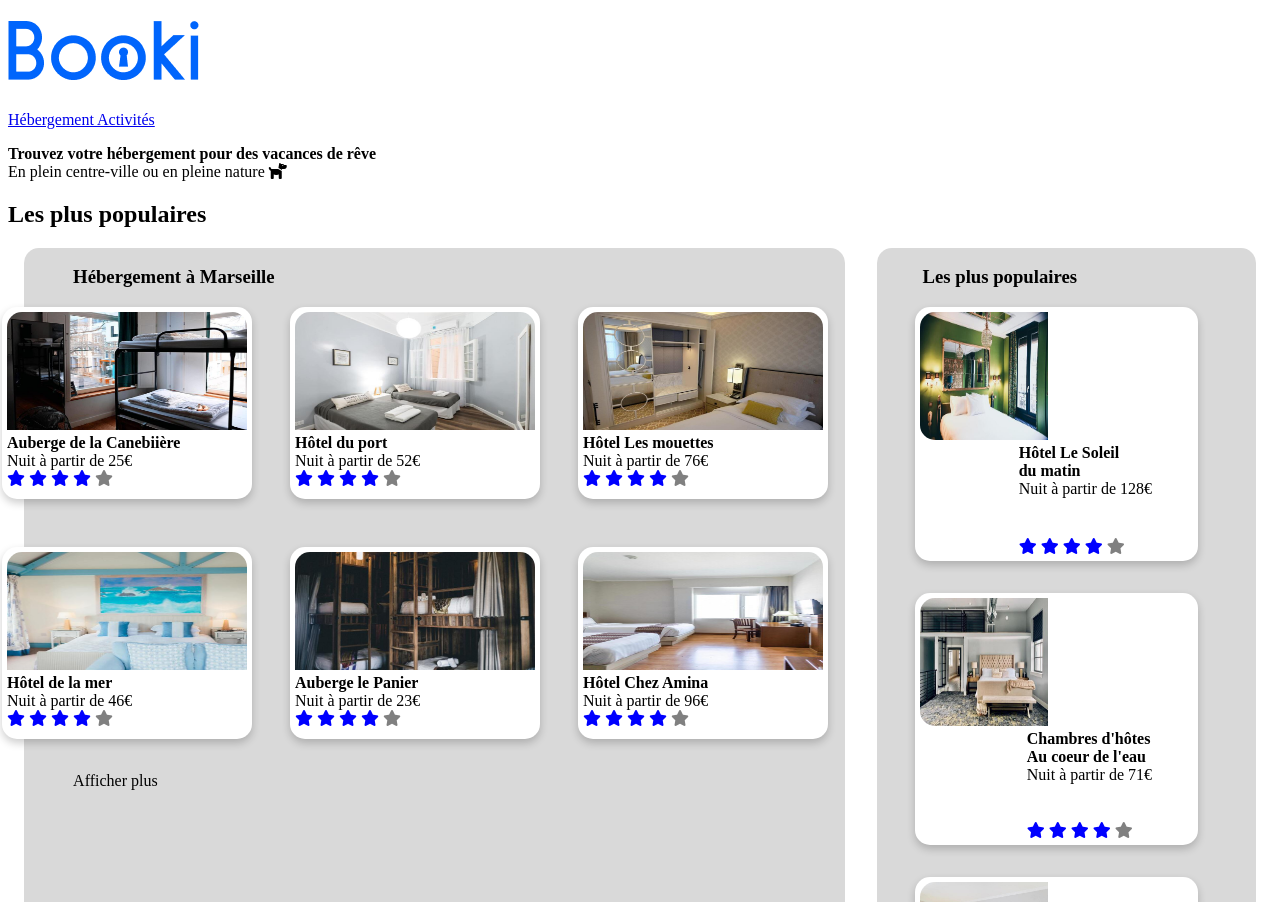
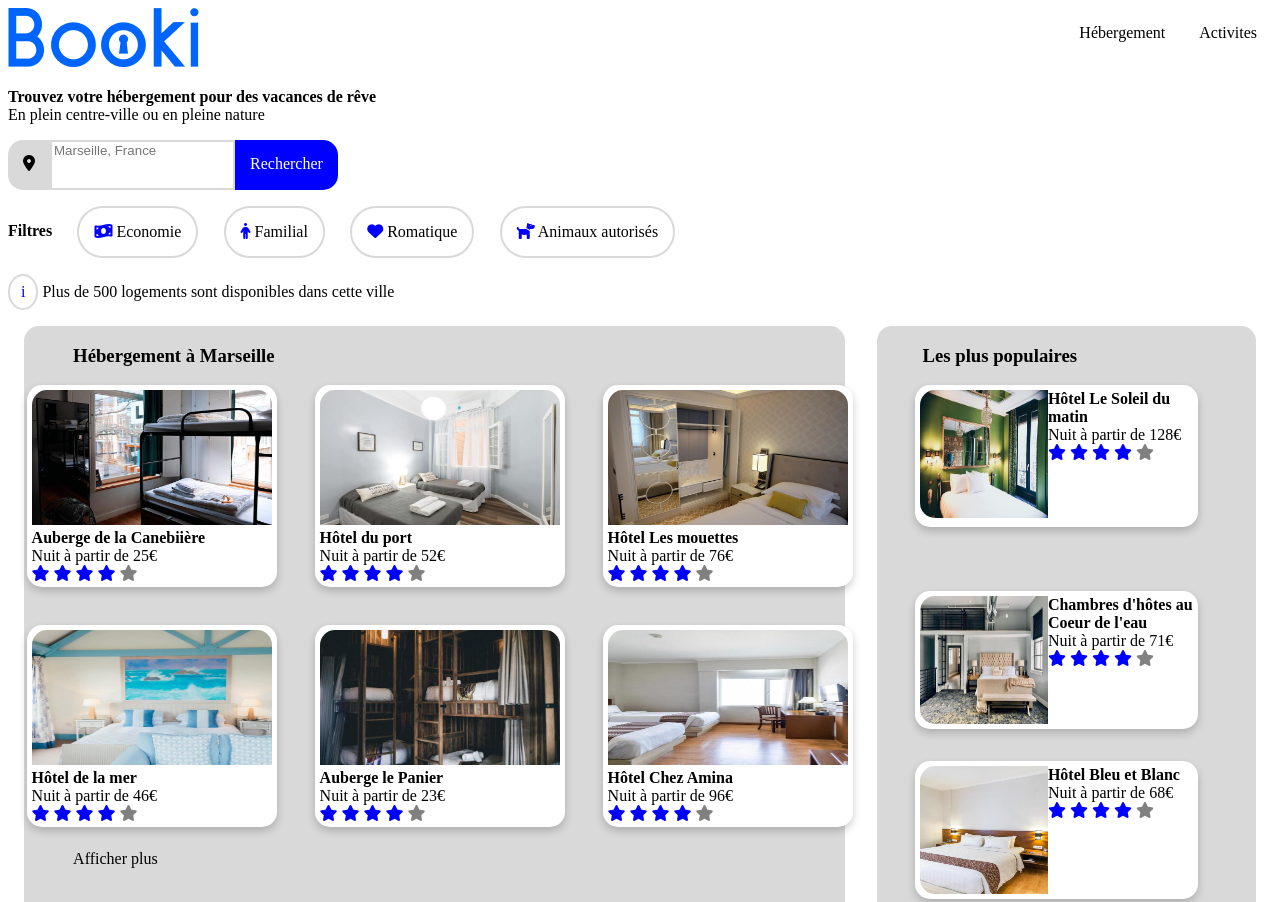
Before and after one commit to Diogo-FS/Projet-2, a plain HTML site: page index.html in a window 1280 px wide. Shown: the top 902 px of the page. Drawn offline with Linux system fonts and the light colour scheme.

Commit message:
réalisation préliminaire entière de la version desktop du site Booki

```diff
--- a/index.html
+++ b/index.html
@@ -12,34 +12,49 @@
     ></script>
   </head>
   <header>
-    <h1 class="hover_violet">
+    <div class="barreAcceuil">
       <a href="index.html"
-        ><img src="Images_Booki/logo/Booki.png" alt="Logo Booki"
-      /></a>
-    </h1>
-    <div class="hover_violet">
-      <a href="#hebergements">Hébergement </a><a href="#activites">Activités</a>
+        ><img src="Images_Booki/logo/Booki.png" alt="Logo Booki"/>
+      </a>
+    <nav>
+      <ul>
+        <li><a href="#hebergement" target="_blank">Hébergement</a></li>
+        <li><a href="#titreActivite" target="_blank">Activites</a></li>
+      </ul>
+    </nav>
+  </div>
+  <div>
+    <p>
+      <strong>Trouvez votre hébergement pour des vacances de rêve</strong>
+      <br/>En plein centre-ville ou en pleine nature
+    </p>
+  </div>
+  <div class="barreRecherche">
+    <div id="position"><i class="fa-solid fa-location-dot"></i></div>
+    <form>
+      <input type="text" placeholder="Marseille, France" class="formulaireRecherche">
+    </form>
+    <div class="boutonRecherche">Rechercher</div>
+  </div>
+  <div class="filtres">
+    <p><strong>Filtres</strong>
+      <div class="boutonFiltre"><i class="fa-solid fa-money-bill-wave bouton"></i>  Economie </div>
+      <div class="boutonFiltre"><i class="fa-solid fa-person bouton"></i>  Familial </div>
+      <div class="boutonFiltre"><i class="fa-solid fa-heart bouton"></i>  Romatique </div>
+      <div class="boutonFiltre"><i class="fa-solid fa-dog bouton"></i>  Animaux autorisés </div>
+    </p>
+  </div>
+  <div class="petitI">
+    <p><span id="petitI">i</span> Plus de 500 logements sont disponibles dans cette ville</p>
   </div>
   </header>
   <body>
-    <div>
-      <p>
-        <strong
-          >Trouvez votre hébergement pour des vacances de rêve <br
-        /></strong>
-        En plein centre-ville ou en pleine nature
-        <!-- * Test icone Font Awesome -->
-        <i class="fa-solid fa-dog"></i>
-      </p>
-    </div>
-    <nav>
-      <h1>Les plus populaires</h1>
-    </nav>
     <main>
       <section>
         <article>
           <h1 id="hebergement">Hébergement à Marseille</h1>
           <div class="conteneurHebergement">
+            <a href="#" target="_blank">
               <div class="boiteHebergement">
                 <img
                   src="Images_Booki/hebergements/4_small/marcus-loke-WQJvWU_HZFo-unsplash.jpg"
@@ -47,11 +62,11 @@
                   class="imageHebergement"
                 />
                 <div class="descriptionHebergement">
-                <span>
                   <b>Auberge de la Canebiière</b>
                   <br />
                   Nuit à partir de 25€
-                  <br />
+                </div>
+                <span>
                   <i class="fa-solid fa-star etoileBleue"></i>
                   <i class="fa-solid fa-star etoileBleue"></i>
                   <i class="fa-solid fa-star etoileBleue"></i>
@@ -59,7 +74,8 @@
                   <i class="fa-solid fa-star etoileVide"></i>
                 </span>
               </div>
-            </div>
+            </a>
+            <a href="#" target="_blank">
               <div class="boiteHebergement">
                 <img
                   src="Images_Booki/hebergements/4_small/fred-kleber-gTbaxaVLvsg-unsplash.jpg"
@@ -67,11 +83,11 @@
                   class="imageHebergement"
                 />
                 <div class="descriptionHebergement">
-                <span>
                   <b>Hôtel du port</b>
                   <br />
                   Nuit à partir de 52€
-                  <br />
+                </div>
+                <span>
                   <i class="fa-solid fa-star etoileBleue"></i>
                   <i class="fa-solid fa-star etoileBleue"></i>
                   <i class="fa-solid fa-star etoileBleue"></i>
@@ -79,7 +95,8 @@
                   <i class="fa-solid fa-star etoileVide"></i>
                 </span>
               </div>
-            </div>
+            </a>
+            <a href="#" target="_blank">
               <div class="boiteHebergement">
                 <img
                   src="Images_Booki/hebergements/4_small/reisetopia-B8WIgxA_PFU-unsplash.jpg"
@@ -87,11 +104,11 @@
                   class="imageHebergement"
                 />
                 <div class="descriptionHebergement">
-                <span>
                   <b>Hôtel Les mouettes</b>
                   <br />
                   Nuit à partir de 76€
-                  <br />
+                </div>
+                <span>
                   <i class="fa-solid fa-star etoileBleue"></i>
                   <i class="fa-solid fa-star etoileBleue"></i>
                   <i class="fa-solid fa-star etoileBleue"></i>
@@ -99,7 +116,8 @@
                   <i class="fa-solid fa-star etoileVide"></i>
                 </span>
               </div>
-            </div>
+            </a>
+            <a href="#" target="_blank">
               <div class="boiteHebergement">
                 <img
                   src="Images_Booki/hebergements/4_small/annie-spratt-Eg1qcIitAuA-unsplash.jpg"
@@ -107,11 +125,11 @@
                   class="imageHebergement"
                 />
                 <div class="descriptionHebergement">
-                <span>
                   <b>Hôtel de la mer</b>
                   <br />
                   Nuit à partir de 46€
-                  <br />
+                </div>
+                <span>
                   <i class="fa-solid fa-star etoileBleue"></i>
                   <i class="fa-solid fa-star etoileBleue"></i>
                   <i class="fa-solid fa-star etoileBleue"></i>
@@ -119,7 +137,8 @@
                   <i class="fa-solid fa-star etoileVide"></i>
                 </span>
               </div>
-            </div>
+            </a>
+            <a href="#" target="_blank">
               <div class="boiteHebergement">
                 <img
                   src="Images_Booki/hebergements/4_small/nicate-lee-kT-ZyaiwBe0-unsplash.jpg"
@@ -127,11 +146,11 @@
                   class="imageHebergement"
                 />
                 <div class="descriptionHebergement">
-                <span>
                   <b>Auberge le Panier</b>
                   <br />
                   Nuit à partir de 23€
-                  <br />
+                </div>
+                <span>
                   <i class="fa-solid fa-star etoileBleue"></i>
                   <i class="fa-solid fa-star etoileBleue"></i>
                   <i class="fa-solid fa-star etoileBleue"></i>
@@ -139,7 +158,8 @@
                   <i class="fa-solid fa-star etoileVide"></i>
                 </span>
               </div>
-            </div>
+            </a>
+            <a href="#" target="_blank">
               <div class="boiteHebergement">
                 <img
                   src="Images_Booki/hebergements/4_small/febrian-zakaria-M6S1WvfW68A-unsplash.jpg"
@@ -147,11 +167,11 @@
                   class="imageHebergement"
                 />
                 <div class="descriptionHebergement">
-                <span>
                   <b>Hôtel Chez Amina</b>
                   <br />
                   Nuit à partir de 96€
-                  <br />
+                </div>
+                <span>
                   <i class="fa-solid fa-star etoileBleue"></i>
                   <i class="fa-solid fa-star etoileBleue"></i>
                   <i class="fa-solid fa-star etoileBleue"></i>
@@ -159,7 +179,7 @@
                   <i class="fa-solid fa-star etoileVide"></i>
                 </span>
               </div>
-            </div>
+            </a>
           </div>
           <p id="afficherPlus">Afficher plus</p>
         </article>
@@ -167,29 +187,31 @@
           <h1>Les plus populaires</h1>
           <div class="conteneurPopulaire">
             <div class="boitePopulaire">
-              <a href="#"
-                ><img
+              <a href="#">
+                <img
                   src="Images_Booki/hebergements/4_small/emile-guillemot-Bj_rcSC5XfE-unsplash.jpg"
                   alt="Hotel le Soleil du Matin"
                   class="imagePopulaire"
-              /></a>
+              />
+              </a>
+              <a href="#" target="_blank">
               <div class="descriptionPopulaire">
-                <b
-                  >Hôtel Le Soleil <br />
-                  du matin</b
-                >
+                <b>Hôtel Le Soleil du<br />
+                   matin</b>
                 <br />
                 Nuit à partir de 128€
-                <br />
-                <span class="etoilePopulaire">
+              </div>
+                <div class="etoilePopulaire">
                   <i class="fa-solid fa-star etoileBleue"></i>
                   <i class="fa-solid fa-star etoileBleue"></i>
                   <i class="fa-solid fa-star etoileBleue"></i>
                   <i class="fa-solid fa-star etoileBleue"></i>
                   <i class="fa-solid fa-star etoileVide"></i>
-                </span>
                 </div>
+
             </div>
+          </a>
+          <a href="#" target="_blank">
             <div class="boitePopulaire">
               <img
                 src="Images_Booki/hebergements/4_small/aw-creative-VGs8z60yT2c-unsplash.jpg"
@@ -197,22 +219,22 @@
                 class="imagePopulaire"
               />
               <div class="descriptionPopulaire">
-                <b
-                  >Chambres d'hôtes <br />
-                  Au coeur de l'eau</b
-                >
+                <b>Chambres d'hôtes au<br />
+                   Coeur de l'eau</b>
                 <br />
                 Nuit à partir de 71€
                 <br />
-                <span class="etoilePopulaire">
+                <div class="etoilePopulaire">
                   <i class="fa-solid fa-star etoileBleue"></i>
                   <i class="fa-solid fa-star etoileBleue"></i>
                   <i class="fa-solid fa-star etoileBleue"></i>
                   <i class="fa-solid fa-star etoileBleue"></i>
                   <i class="fa-solid fa-star etoileVide"></i>
-                </span>
                 </div>
               </div>
+            </div>
+          </a>
+          <a href="#" target="_blank">
             <div class="boitePopulaire">
               <img
                 src="Images_Booki/hebergements/4_small/febrian-zakaria-sjvU0THccQA-unsplash.jpg"
@@ -224,60 +246,76 @@
                 <b>Hôtel Bleu et Blanc</b>
                 <br />
                 Nuit à partir de 68€
-                <br />
-                <span class="etoilePopulaire">
+                <div class="etoilePopulaire">
                   <i class="fa-solid fa-star etoileBleue"></i>
                   <i class="fa-solid fa-star etoileBleue"></i>
                   <i class="fa-solid fa-star etoileBleue"></i>
                   <i class="fa-solid fa-star etoileBleue"></i>
                   <i class="fa-solid fa-star etoileVide"></i>
-                </span>
                 </div>
               </div>
+            </div>
+          </a>
           </div>
         </aside>
       </section>
       <h2 id="titreActivite">Activités à Marseille</h2>
       <div class="conteneurActivite">
         <div class="boiteActivite">
+          <a href="#">
           <img
             src="Images_Booki/activites/1_xlarge/reno-laithienne-QUgJhdY5Fyk-unsplash.jpg"
             alt="Vieux-Port"
             class="imageActivite"
           />
+        </a>
+        <a href="#" target="_blank">
           <div class="descriptionActivite">
             <b>Vieux-Port</b>
           </div>
+        </a>
         </div>
         <div class="boiteActivite">
+          <a href="#">
           <img
             src="Images_Booki/activites/1_xlarge/paul-hermann-QFTrLdQIRhI-unsplash.jpg"
             alt="Fort de Pomègues"
             class="imageActivite"
           />
+        </a>
+        <a href="#" target="_blank">
           <div class="descriptionActivite">
             <b>Fort de Pomègues</b>
           </div>
+        </a>
         </div>
         <div class="boiteActivite">
+        <a href="#">
           <img
             src="Images_Booki/activites/1_xlarge/kilyan-sockalingum-NR8-cBCN3aI-unsplash.jpg"
             alt="Parc national des Calanques"
             class="imageActivite"
           />
+        </a>
+        <a href="#" target="_blank">
           <div class="descriptionActivite">
             <b>Parc National des Calanques</b>
           </div>
+        </a>
         </div>
         <div class="boiteActivite">
+          <a href="#">
           <img
             src="Images_Booki/activites/1_xlarge/florian-wehde-xW9e8gdotxI-unsplash.jpg"
             alt="Notre-Dame-De-La-Garde"
             class="imageActivite"
           />
+          </a>
+          <a href="#" target="_blank">
           <div class="descriptionActivite">
             <b>Notre-Dame-de-la-Garde</b>
           </div>
+          </a>
         </div>
       </div>
     </main>
--- a/styles.css
+++ b/styles.css
@@ -3,7 +3,7 @@
 @font-face {
   font-family: "Raleway", sans-serif;
   font-style: normal;
-  src: local(Raleway\static\Raleway-Medium);
+  src: local(Raleway\static\Raleway-Medium.ttf);
 }
 
 .fa-solid.etoileVide {
@@ -14,9 +14,113 @@
   color: blue;
 }
 
-/*  * Header */
+a[target="_blank"] {
+  color: black;
+  text-decoration: none;
+}
 
-/* * Body  */
+a[target="_blank"]:hover {
+  color: blueviolet;
+}
+
+/*  * -------Header-------- */
+
+.barreAcceuil {
+}
+
+nav {
+  float: right;
+}
+
+nav ul {
+  list-style: none;
+}
+
+nav li {
+  display: inline;
+  padding: 15px;
+}
+
+/* * -----Recherche----- */
+
+.barreRecherche {
+  display: flex;
+  padding-bottom: 1em;
+}
+
+#position {
+  border-radius: 15px 0px 0px 15px;
+  background-color: #d9d9d9;
+  color: black;
+  padding: 15px 15px;
+  text-align: center;
+  text-decoration: none;
+  display: inline-block;
+  font-size: 16px;
+}
+
+.formulaireRecherche {
+  border: 2px solid #d9d9d9;
+  padding-bottom: 30px;
+  align-self: middle;
+}
+
+.boutonRecherche {
+  border-radius: 0px 15px 15px 0px;
+  background-color: blue;
+  color: white;
+  padding: 15px 15px;
+  text-align: center;
+  text-decoration: none;
+  display: inline-block;
+  font-size: 16px;
+}
+
+/*  *----- Filtres ------  */
+
+.filtres {
+  display: flex;
+  flex-direction: row;
+  justify-content: flex-start;
+  gap: 2%;
+}
+
+.boutonFiltre {
+  border-radius: 30px;
+  color: black;
+  border: 2px solid #d9d9d9;
+  padding: 15px 15px;
+  text-align: center;
+  text-decoration: none;
+  display: inline-block;
+  font-size: 16px;
+}
+
+.filtres > p > strong {
+  justify-self: flex-start;
+}
+
+.fa-solid.bouton {
+  color: blue;
+}
+
+/* * ----- Petit I (informations) ----- */
+
+#petitI {
+  border-radius: 50%;
+  border: 2px solid #d9d9d9;
+  color: blue;
+  padding: 7px 11px;
+  text-align: center;
+  text-decoration: none;
+  display: inline-block;
+  font-size: 16px;
+  font-style: bold;
+}
+
+/* * --------Body-----------  */
+
+/* * ----Main---- */
 
 section {
   display: flex;
@@ -49,13 +153,7 @@ article h1 {
   justify-content: center;
   flex-wrap: wrap;
   width: 70%;
-  padding-left: 12%;
-}
-
-.imageHebergement {
-  width: 100%;
-  max-height: 65%;
-  border-radius: 15px 15px 0px 0px;
+  margin: auto;
 }
 
 .boiteHebergement {
@@ -63,13 +161,19 @@ article h1 {
   transition: 0.3s;
   background-color: white;
   width: 100%;
-  max-height: 100%;
+  height: 100%;
   border-radius: 15px;
   padding: 5px;
 }
 
 .boiteHebergement:hover {
   box-shadow: 0 8px 16px 0 rgba(0, 0, 0, 0.2);
+}
+
+.imageHebergement {
+  width: 100%;
+  max-height: 70%;
+  border-radius: 15px 15px 0px 0px;
 }
 
 /* * Les plus Populaires */
@@ -110,16 +214,15 @@ aside h1 {
   height: 40%;
   border-radius: 15px;
   padding: 5px;
+  display: flex;
+  justify-items: flex-start;
 }
 
 .descriptionPopulaire {
-  float: right;
-  padding-right: 15%;
 }
 
 .etoilePopulaire {
-  display: inline-block;
-  padding-top: 30%;
+  align-self: flex-end;
 }
 
 /* * Activites a Marseille */
@@ -156,7 +259,7 @@ h2#titreActivite {
   padding-left: 1%;
 }
 
-/* *  Footer  */
+/* *  --------Footer---------  */
 
 .conteneurFooter {
   display: flex;
```
Lines whose indentation alone changed are shown as unchanged.
